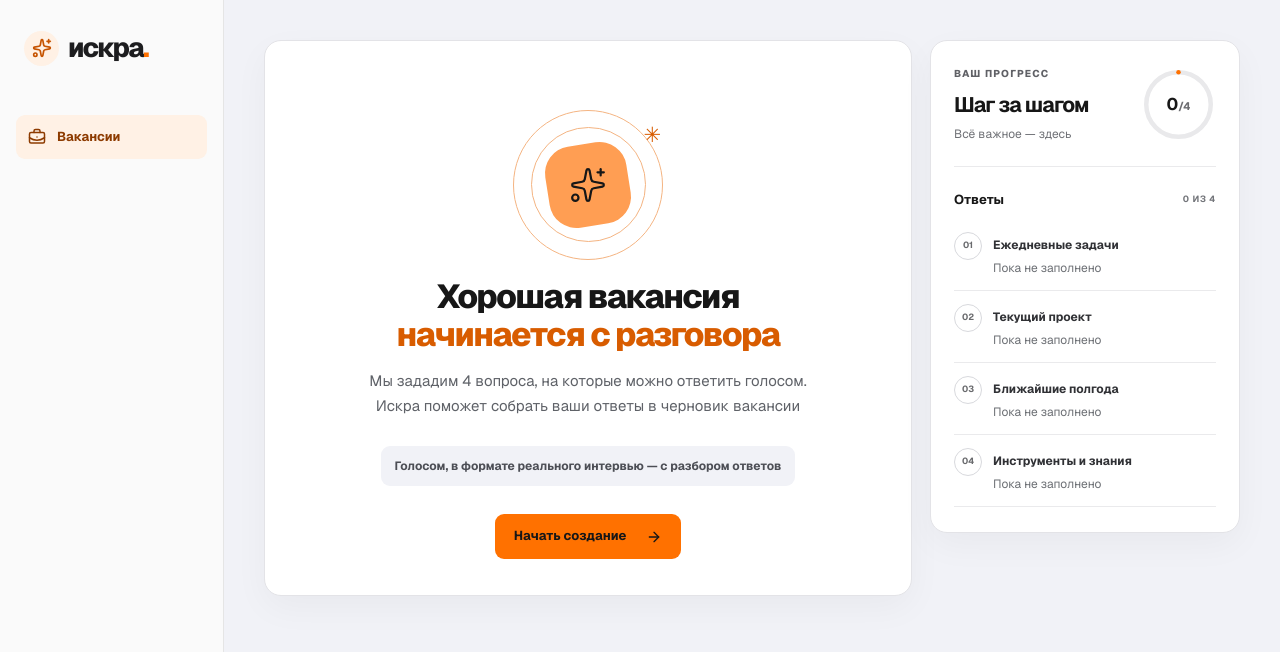
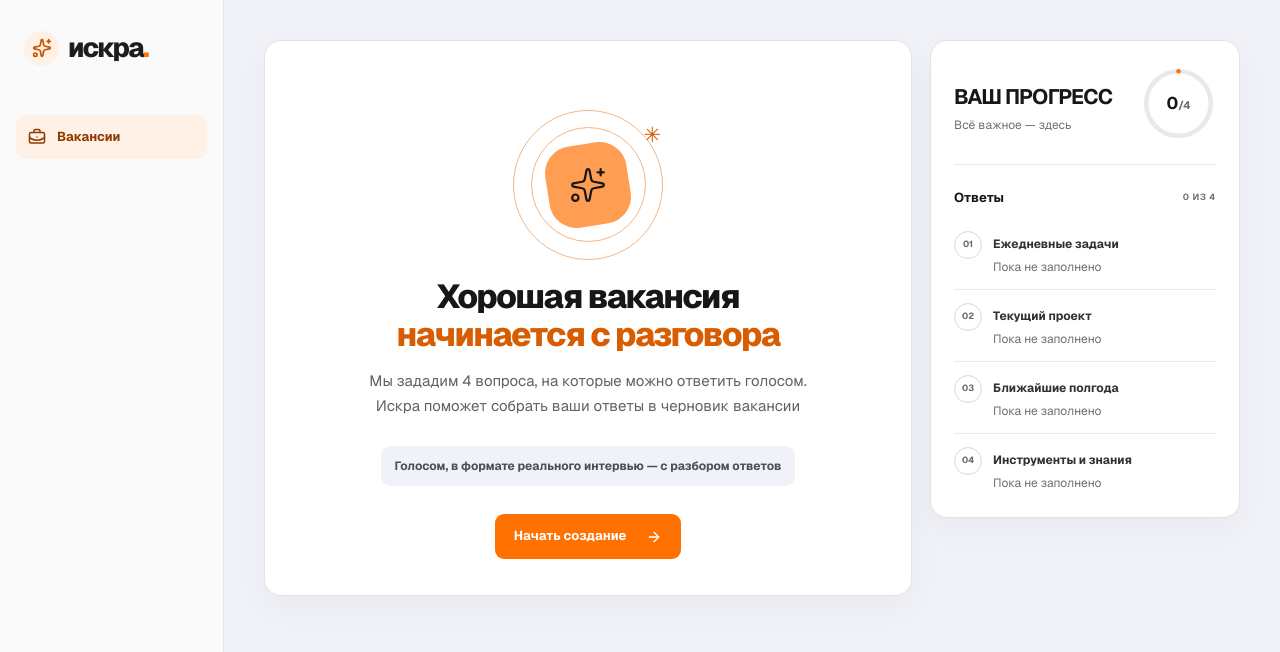
Before and after one commit to anastasiyarudomyotova/iskra, a Next.js app: page / in a window 1280 px wide. Shown: the top 652 px of the page. Built offline with nearby package versions, Linux system fonts and the light colour scheme.

Commit message:
Refine progress panel and button colors
Co-authored-by: arena-agent <297053741+arena-agent@users.noreply.github.com>

```diff
--- a/src/app/globals.css
+++ b/src/app/globals.css
@@ -299,3 +299,8 @@ body, .app-shell { background: #f1f2f7; color: #171717; }
 @media (min-width: 1101px) and (max-width: 1300px) { .voice-box { min-height: 190px; } }
 .voice-button { max-width: 100%; }
 .voice-button > span { min-width: 0; }
+
+/* Requested button and progress-panel refinements. */
+.action-primary:not(.action-empty), .action-primary:not(.action-empty):hover { color: #fff; }
+.review-item .review-number.done { color: #fff; }
+.review-item:last-child { border-bottom: 0; padding-bottom: 0; }
--- a/src/app/page.tsx
+++ b/src/app/page.tsx
@@ -164,7 +164,7 @@ export default function Home() {
               </div>}
             </section>
             <aside className="review-panel" aria-label="Прогресс и ответы">
-              <div className="review-header"><div><div className="eyebrow-label">ВАШ ПРОГРЕСС</div><h2>Шаг за шагом</h2><p>Всё важное — здесь</p></div><div className="progress-ring" role="progressbar" aria-label="Подтверждено ответов" aria-valuemin={0} aria-valuemax={4} aria-valuenow={count}><svg viewBox="0 0 100 100" aria-hidden="true"><circle className="progress-track" cx="50" cy="50" r="43"/><circle className="progress-value" cx="50" cy="50" r="43" strokeDasharray={`${count / 4 * 270.18} 270.18`}/></svg><div><b>{count}<small>/4</small></b></div></div></div>
+              <div className="review-header"><div><h2>ВАШ ПРОГРЕСС</h2><p>Всё важное — здесь</p></div><div className="progress-ring" role="progressbar" aria-label="Подтверждено ответов" aria-valuemin={0} aria-valuemax={4} aria-valuenow={count}><svg viewBox="0 0 100 100" aria-hidden="true"><circle className="progress-track" cx="50" cy="50" r="43"/><circle className="progress-value" cx="50" cy="50" r="43" strokeDasharray={`${count / 4 * 270.18} 270.18`}/></svg><div><b>{count}<small>/4</small></b></div></div></div>
               <div className="review-divider"/>
               <div className="review-title"><b>Ответы</b><span>{count} ИЗ 4</span></div>
               <div className="review-list">{questions.map((q, i) => <div className={`review-item ${screen === "wizard" && step === i ? "current" : ""}`} key={q.title}><div className={`review-number ${confirmed[i] ? "done" : ""}`}>{confirmed[i] ? <Check size={14}/> : String(i + 1).padStart(2, "0")}</div><div className="review-content"><b>{["Ежедневные задачи", "Текущий проект", "Ближайшие полгода", "Инструменты и знания"][i]}</b><p>{confirmed[i] ? answers[i] : screen === "wizard" && step === i ? "Текущий вопрос" : "Пока не заполнено"}</p>{confirmed[i] && <button className="edit-answer" disabled={status !== "idle"} onClick={() => openAnswer(i)}><PenLine size={12}/> Изменить</button>}</div></div>)}</div>
```
